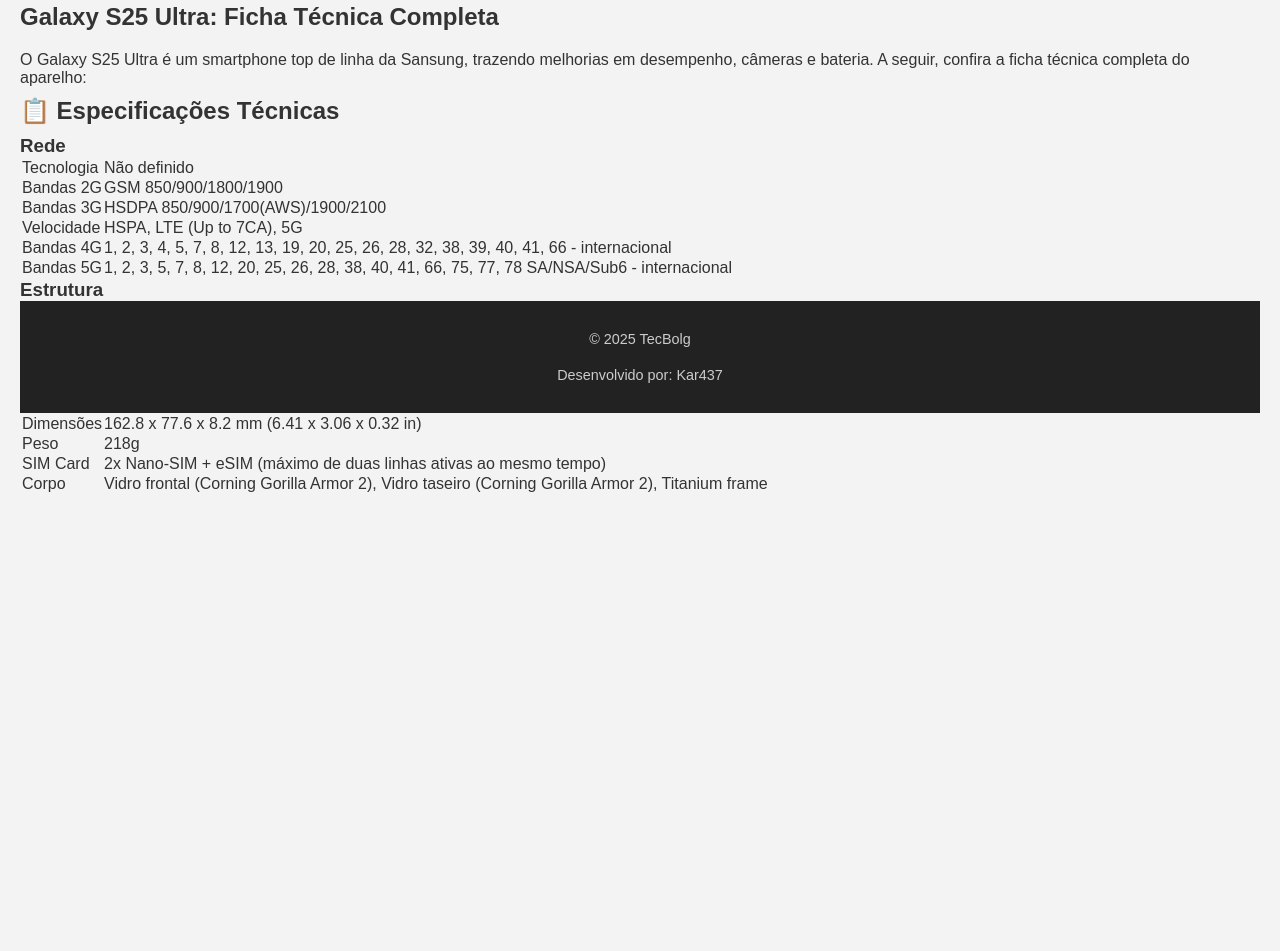
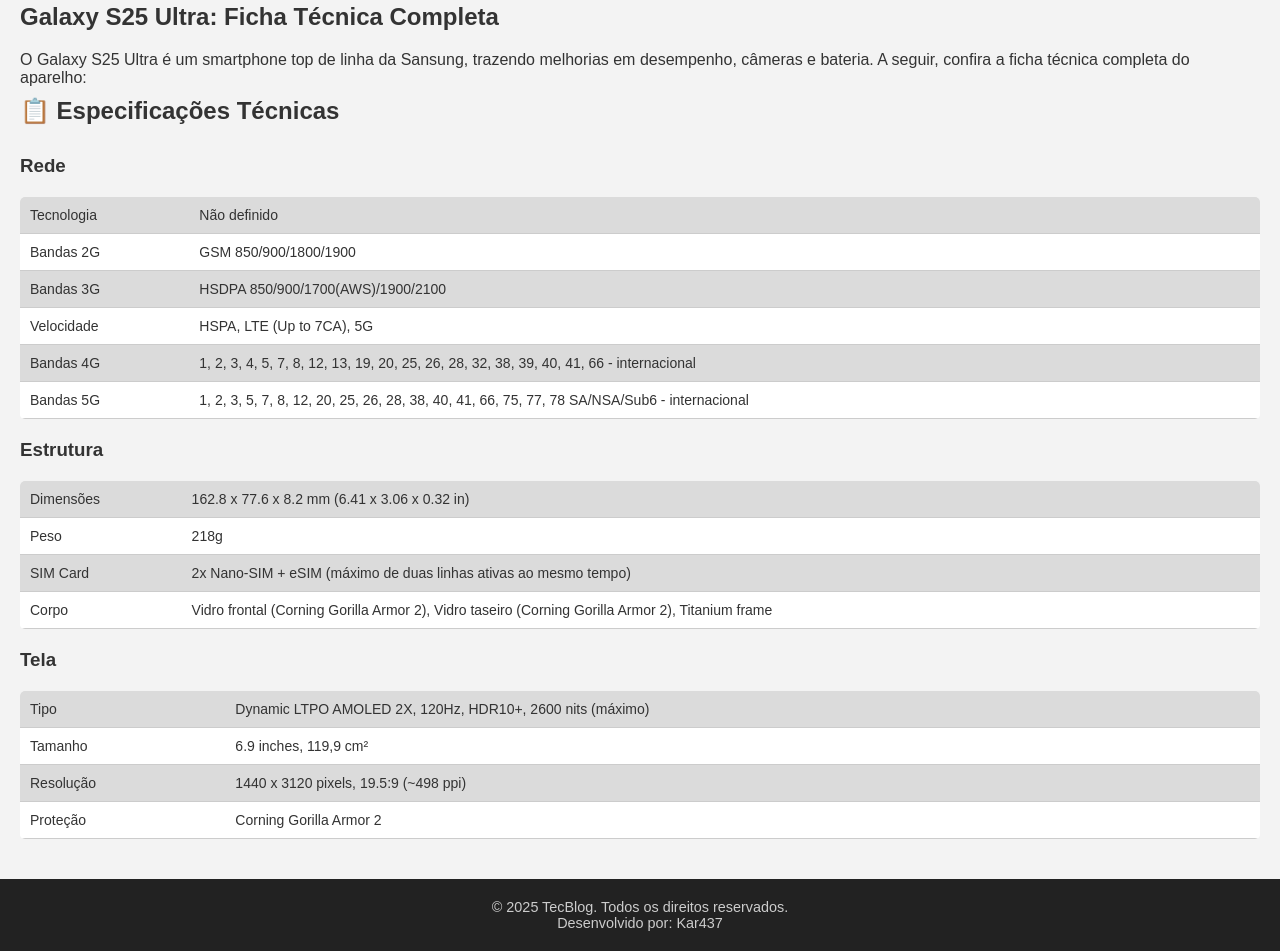
Before and after one commit to Kar437/TECBLOG, a plain HTML site: page posts/S25_Ultra-FT.html in a window 1280 px wide. Shown: the part 206-1157 px from the top of the page. Before the commit the page ends 800 px from the top, so only its background shows below. Drawn offline with Linux system fonts and the light colour scheme.

Commit message:
estilização da tabela

```diff
--- a/posts/S25_Ultra-FT.html
+++ b/posts/S25_Ultra-FT.html
@@ -28,7 +28,7 @@
 
 
     <h3>Rede</h3>
-    <table>
+    <table class="ficha">
         <tr>
             <td>Tecnologia</td>
             <td>Não definido</td>
@@ -60,9 +60,10 @@
         </tr>
     </table>
 
+
     <h3>Estrutura</h3>
 
-    <table>
+    <table class="ficha">
         <tr>
             <td>Dimensões</td>
             <td>162.8 x 77.6 x 8.2 mm (6.41 x 3.06 x 0.32 in)</td>
@@ -83,12 +84,40 @@
             <td>Vidro frontal (Corning Gorilla Armor 2), Vidro taseiro (Corning Gorilla Armor 2), Titanium frame</td>
         </tr>
 
+    </table>
+
+
+
+        <h3>Tela</h3>
+
+<table class="ficha">
+
+            <tr>
+                <td>Tipo</td>
+                <td>Dynamic LTPO AMOLED 2X, 120Hz, HDR10+, 2600 nits (máximo)</td>
+            </tr>
+
+            <tr>
+                <td>Tamanho</td>
+                <td>6.9 inches, 119,9 cm²</td>
+            </tr>
+
+            <tr>
+                <td>Resolução</td>
+                <td>1440 x 3120 pixels, 19.5:9 (~498 ppi)</td></td>
+            </tr>
+            <tr>
+                <td>Proteção</td>
+                <td>Corning Gorilla Armor 2</td>
+            </tr>
+</table>
     </main>
 
     <footer>
-        <p>&copy; 2025 TecBolg</p>
+        <p>&copy; 2025 TecBlog. Todos os direitos reservados.</p>
         <p>Desenvolvido por: <a href="https://github.com/Kar437" target="_blank">Kar437</a></p>
     </footer>
 
+
 </body>
 </html>
--- a/style.css
+++ b/style.css
@@ -51,6 +51,10 @@ main.artigos  h2{
     padding-bottom: 10px;
 }
 
+main.artigos h3{
+    padding-top: 20px;
+}
+
 main.artigos p {
     padding: 10px 0 10px 0;
 }
@@ -91,3 +95,32 @@ footer a:hover{
     text-decoration: underline;
 
 }
+
+
+
+
+
+
+
+table.ficha{
+    width: 100%;
+    border-collapse: collapse;
+    background-color: white;
+    font-size: 14px;
+    margin-top: 20px;
+    border-radius: 5px;
+    overflow: hidden;
+}
+
+table.ficha td{
+    padding: 10px;
+    border-bottom: 1px solid #ccc;
+}
+
+table.ficha tr:nth-child(even) td{
+    background-color: white;
+}
+
+table.ficha tr:nth-child(odd) td{
+    background-color: #cfcfcfc0;
+}
```
